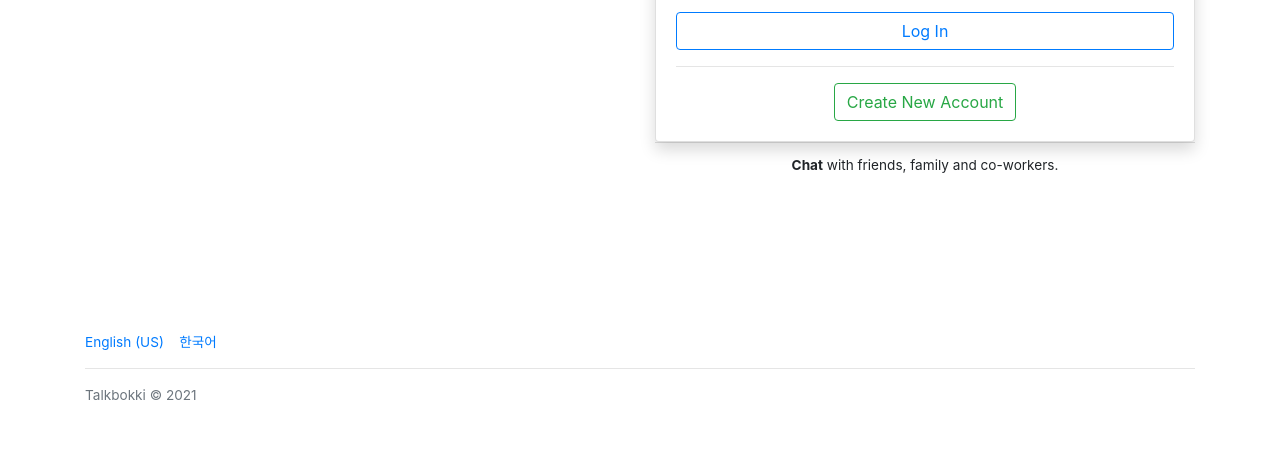
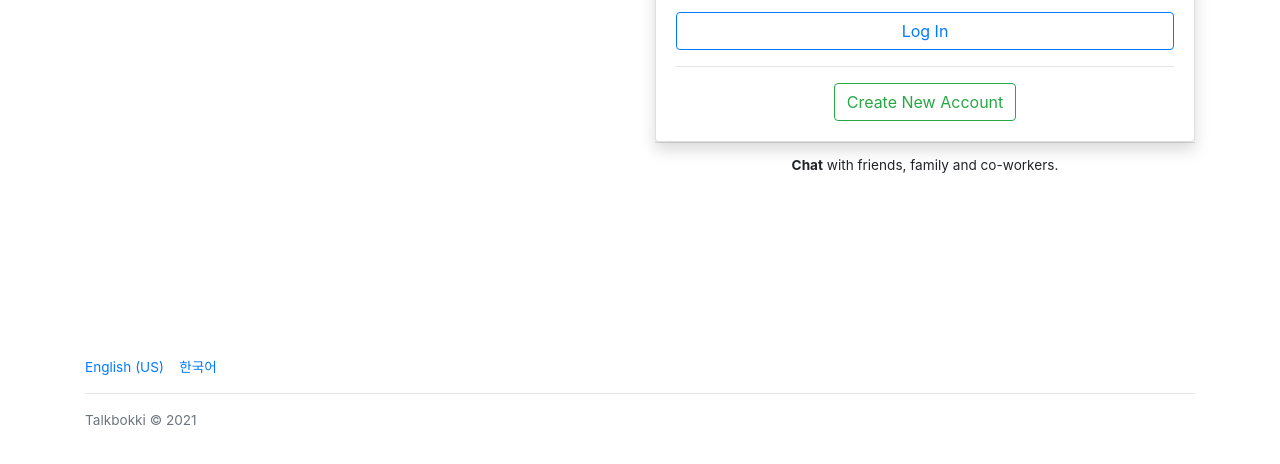
Before and after one commit to faerlin-developer/talkbokki, a website: page public/login.html in a window 1280 px wide. Shown: the part 142-606 px from the top of the page. Drawn offline with nearby package versions, Linux system fonts and the light colour scheme.

Commit message:
resize in login.html again

```diff
--- a/public/css/login.css
+++ b/public/css/login.css
@@ -1,6 +1,6 @@
 .login-section {
   background-attachment: fixed;
-  min-height: 450px;
+  min-height: 475px;
   background-image: linear-gradient(white, white);
 }
 
```
